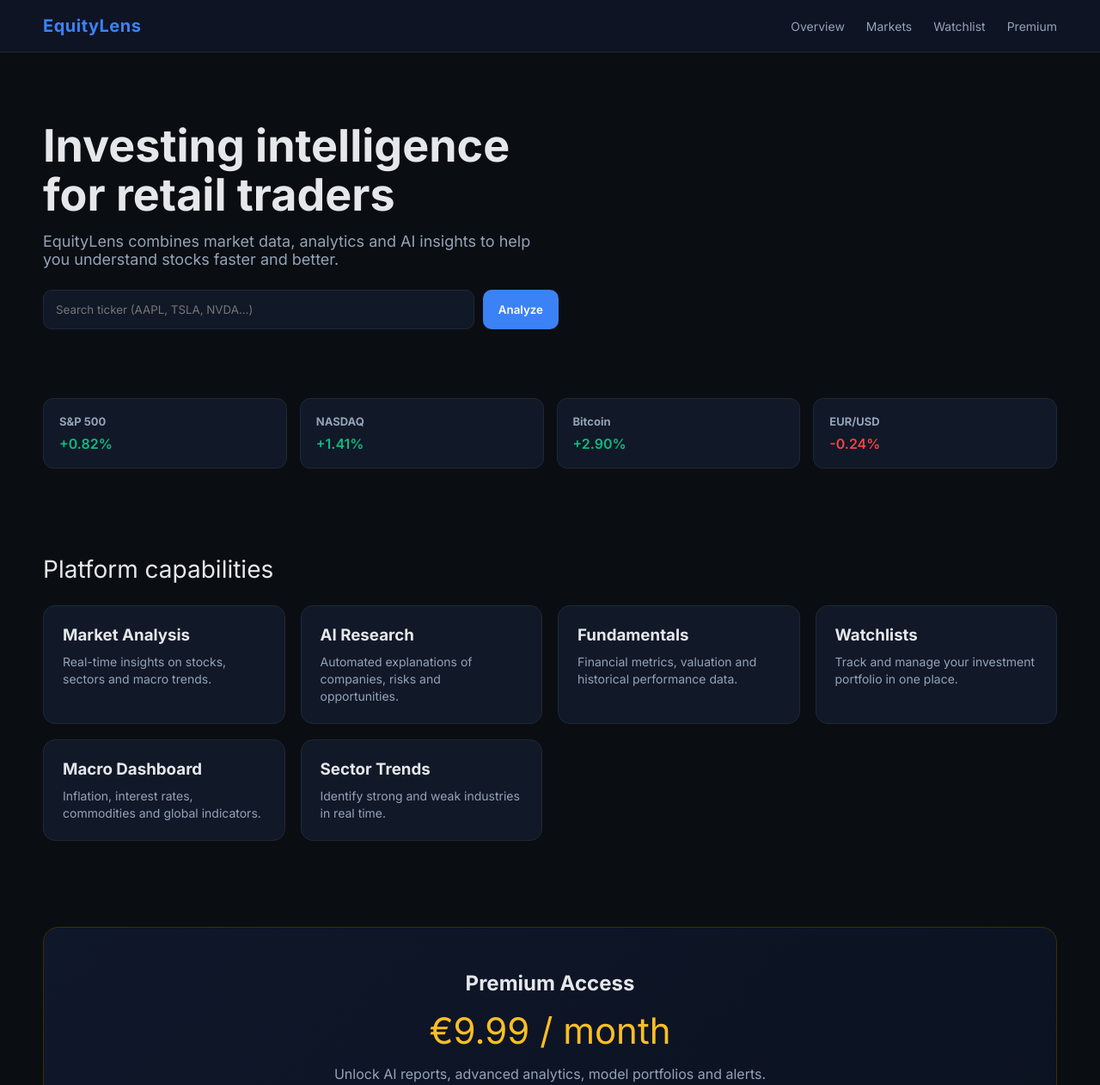
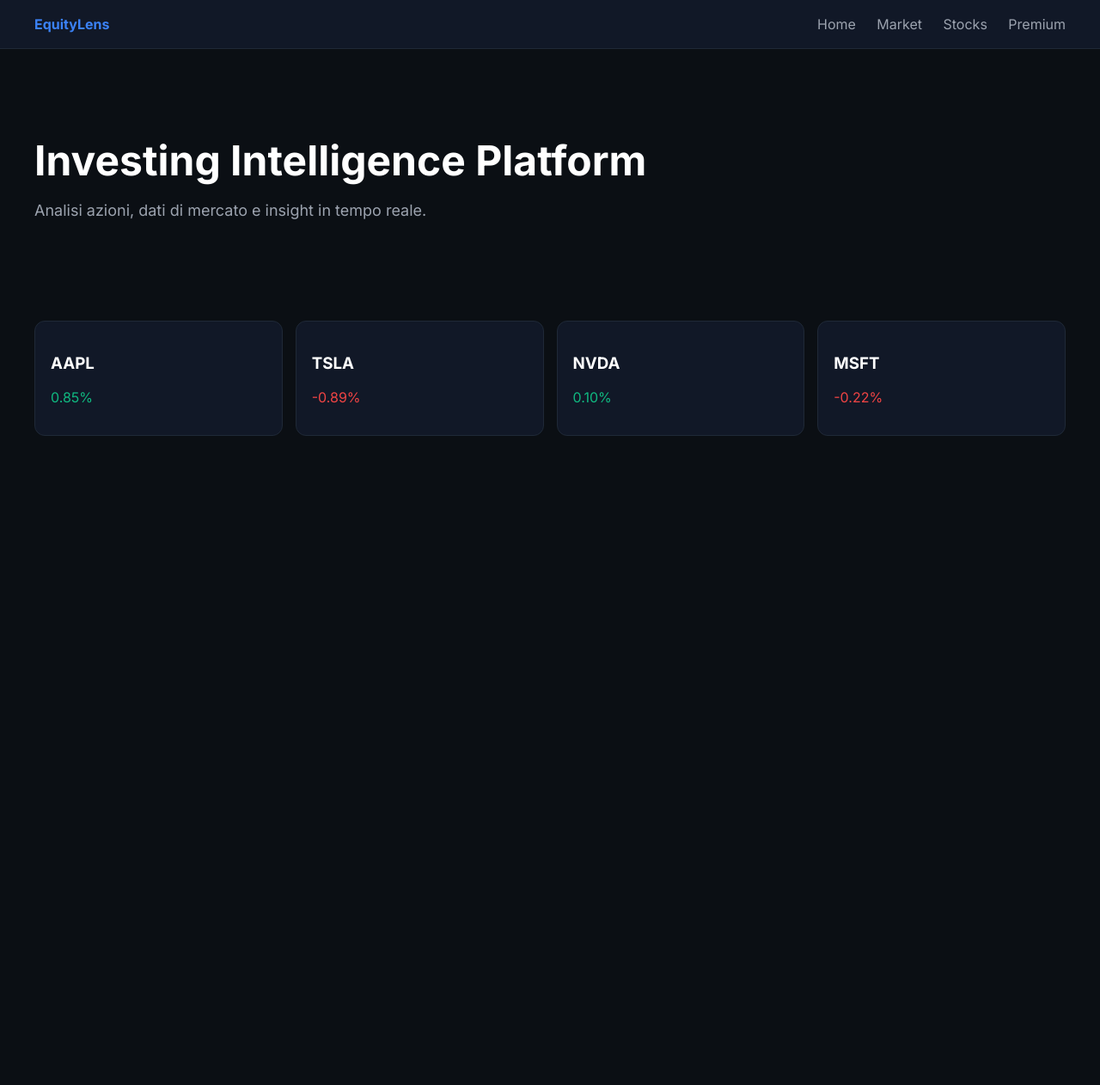
Before and after one commit to agostinoalloisio-design/equitylens, a plain HTML site: page index.html in a window 1280 px wide. Shown: the top 1262 px of the page at 86% size. After the commit the page ends 800 px from the top, so only its background shows below. Drawn offline with Linux system fonts and the light colour scheme.

Commit message:
Update index.html

```diff
--- a/index.html
+++ b/index.html
@@ -3,213 +3,86 @@
 <head>
 <meta charset="UTF-8">
 <meta name="viewport" content="width=device-width, initial-scale=1.0">
-
 <title>EquityLens</title>
 
-<link href="https://fonts.googleapis.com/css2?family=Inter:wght@300;400;500;600;700&display=swap" rel="stylesheet">
+<link href="https://fonts.googleapis.com/css2?family=Inter:wght@300;400;600;700&display=swap" rel="stylesheet">
 
 <style>
-:root{
-  --bg:#0a0e12;
-  --panel:#0f172a;
-  --card:#111827;
-  --text:#e5e7eb;
-  --muted:#94a3b8;
-  --accent:#3b82f6;
-  --green:#10b981;
-  --red:#ef4444;
-  --border:#1f2937;
+body{
+margin:0;
+font-family:Inter,sans-serif;
+background:#0b0f14;
+color:#fff;
 }
 
-*{
-margin:0;
-padding:0;
-box-sizing:border-box;
-font-family:Inter,sans-serif;
-}
-
-body{
-background:var(--bg);
-color:var(--text);
-}
-
-/* HEADER */
 header{
 display:flex;
 justify-content:space-between;
-align-items:center;
-padding:18px 50px;
-background:rgba(15,23,42,0.8);
-backdrop-filter: blur(10px);
-border-bottom:1px solid var(--border);
+padding:18px 40px;
+background:#111827;
+border-bottom:1px solid #1f2937;
 position:sticky;
 top:0;
 }
 
 .logo{
+color:#3b82f6;
 font-weight:700;
-font-size:20px;
-color:var(--accent);
-letter-spacing:0.5px;
-}
-
-nav{
-display:flex;
-gap:25px;
 }
 
 nav a{
-color:var(--muted);
+color:#9ca3af;
+margin-left:20px;
 text-decoration:none;
-font-size:14px;
-transition:0.2s;
 }
 
 nav a:hover{
 color:white;
 }
 
-/* HERO */
 .hero{
-padding:80px 50px;
-display:flex;
-justify-content:space-between;
-align-items:center;
-gap:60px;
+padding:60px 40px;
 }
 
 .hero h1{
-font-size:52px;
-line-height:1.1;
+font-size:48px;
+margin-bottom:10px;
 }
 
 .hero p{
-margin-top:15px;
-color:var(--muted);
+color:#9ca3af;
 font-size:18px;
-max-width:600px;
-}
-
-.search{
-margin-top:25px;
-display:flex;
-gap:10px;
-}
-
-input{
-flex:1;
-padding:14px;
-border-radius:10px;
-border:1px solid var(--border);
-background:var(--card);
-color:white;
-outline:none;
-}
-
-button{
-padding:14px 18px;
-border:none;
-border-radius:10px;
-background:var(--accent);
-color:white;
-font-weight:600;
-cursor:pointer;
-}
-
-button:hover{
-opacity:0.9;
-}
-
-/* MARKET STRIP */
-.market{
-display:grid;
-grid-template-columns:repeat(4,1fr);
-gap:15px;
-padding:0 50px 50px;
-}
-
-.box{
-background:var(--card);
-padding:18px;
-border:1px solid var(--border);
-border-radius:12px;
-}
-
-.box h4{
-font-size:13px;
-color:var(--muted);
-}
-
-.box p{
-margin-top:8px;
-font-weight:600;
-}
-
-/* FEATURES */
-.section{
-padding:50px;
-}
-
-.title{
-font-size:28px;
-margin-bottom:25px;
 }
 
 .grid{
 display:grid;
-grid-template-columns:repeat(auto-fit,minmax(260px,1fr));
-gap:18px;
+grid-template-columns:repeat(auto-fit,minmax(220px,1fr));
+gap:15px;
+padding:40px;
 }
 
 .card{
-background:var(--card);
-padding:22px;
-border:1px solid var(--border);
-border-radius:14px;
+background:#111827;
+padding:18px;
+border-radius:12px;
+border:1px solid #1f2937;
+cursor:pointer;
 transition:0.2s;
 }
 
 .card:hover{
 transform:translateY(-3px);
-border-color:#2b3a55;
+border-color:#3b82f6;
 }
 
-.card h3{
-margin-bottom:10px;
+.green{color:#10b981;}
+.red{color:#ef4444;}
+
+.market{
+padding:0 40px 40px;
 }
 
-.card p{
-color:var(--muted);
-font-size:14px;
-line-height:1.4;
-}
-
-/* PREMIUM */
-.premium{
-margin:50px;
-padding:50px;
-border-radius:18px;
-border:1px solid #3b2f00;
-background:linear-gradient(135deg,#0f172a,#0b1220);
-text-align:center;
-}
-
-.price{
-font-size:42px;
-color:#fbbf24;
-margin:15px 0;
-}
-
-/* FOOTER */
-footer{
-padding:30px;
-text-align:center;
-color:var(--muted);
-font-size:13px;
-border-top:1px solid var(--border);
-}
 </style>
-
 </head>
 
 <body>
@@ -218,114 +91,60 @@
 <div class="logo">EquityLens</div>
 
 <nav>
-<a href="#">Overview</a>
-<a href="#">Markets</a>
-<a href="#">Watchlist</a>
+<a href="#">Home</a>
+<a href="#market">Market</a>
+<a href="stock.html">Stocks</a>
 <a href="#">Premium</a>
 </nav>
 </header>
 
 <section class="hero">
+<h1>Investing Intelligence Platform</h1>
+<p>Analisi azioni, dati di mercato e insight in tempo reale.</p>
+</section>
 
-<div>
-<h1>Investing intelligence<br>for retail traders</h1>
+<section id="market" class="grid">
 
-<p>
-EquityLens combines market data, analytics and AI insights
-to help you understand stocks faster and better.
-</p>
+<div class="card" onclick="openStock('AAPL')">
+<h3>AAPL</h3>
+<p class="green" id="aapl">+0.00%</p>
+</div>
 
-<div class="search">
-<input placeholder="Search ticker (AAPL, TSLA, NVDA...)">
-<button>Analyze</button>
+<div class="card" onclick="openStock('TSLA')">
+<h3>TSLA</h3>
+<p class="green" id="tsla">+0.00%</p>
 </div>
+
+<div class="card" onclick="openStock('NVDA')">
+<h3>NVDA</h3>
+<p class="green" id="nvda">+0.00%</p>
+</div>
+
+<div class="card" onclick="openStock('MSFT')">
+<h3>MSFT</h3>
+<p class="green" id="msft">+0.00%</p>
 </div>
 
 </section>
 
-<section class="market">
+<script>
+function openStock(symbol){
+window.location.href = "stock.html?symbol=" + symbol;
+}
 
-<div class="box">
-<h4>S&P 500</h4>
-<p style="color:#10b981;">+0.82%</p>
-</div>
+// fake live updates
+function randomChange(){
+const stocks = ["aapl","tsla","nvda","msft"];
 
-<div class="box">
-<h4>NASDAQ</h4>
-<p style="color:#10b981;">+1.41%</p>
-</div>
+stocks.forEach(s=>{
+let val = (Math.random()*2-1).toFixed(2);
+document.getElementById(s).innerText = val + "%";
+document.getElementById(s).style.color = val>=0 ? "#10b981":"#ef4444";
+});
+}
 
-<div class="box">
-<h4>Bitcoin</h4>
-<p style="color:#10b981;">+2.90%</p>
-</div>
-
-<div class="box">
-<h4>EUR/USD</h4>
-<p style="color:#ef4444;">-0.24%</p>
-</div>
-
-</section>
-
-<section class="section">
-
-<div class="title">Platform capabilities</div>
-
-<div class="grid">
-
-<div class="card">
-<h3>Market Analysis</h3>
-<p>Real-time insights on stocks, sectors and macro trends.</p>
-</div>
-
-<div class="card">
-<h3>AI Research</h3>
-<p>Automated explanations of companies, risks and opportunities.</p>
-</div>
-
-<div class="card">
-<h3>Fundamentals</h3>
-<p>Financial metrics, valuation and historical performance data.</p>
-</div>
-
-<div class="card">
-<h3>Watchlists</h3>
-<p>Track and manage your investment portfolio in one place.</p>
-</div>
-
-<div class="card">
-<h3>Macro Dashboard</h3>
-<p>Inflation, interest rates, commodities and global indicators.</p>
-</div>
-
-<div class="card">
-<h3>Sector Trends</h3>
-<p>Identify strong and weak industries in real time.</p>
-</div>
-
-</div>
-
-</section>
-
-<section class="premium">
-
-<h2>Premium Access</h2>
-
-<div class="price">€9.99 / month</div>
-
-<p style="color:#94a3b8;">
-Unlock AI reports, advanced analytics, model portfolios and alerts.
-</p>
-
-<br>
-
-<button>Start Premium</button>
-
-</section>
-
-<footer>
-© 2025 EquityLens — Built for modern investors
-</footer>
+setInterval(randomChange, 2000);
+</script>
 
 </body>
 </html>
```
